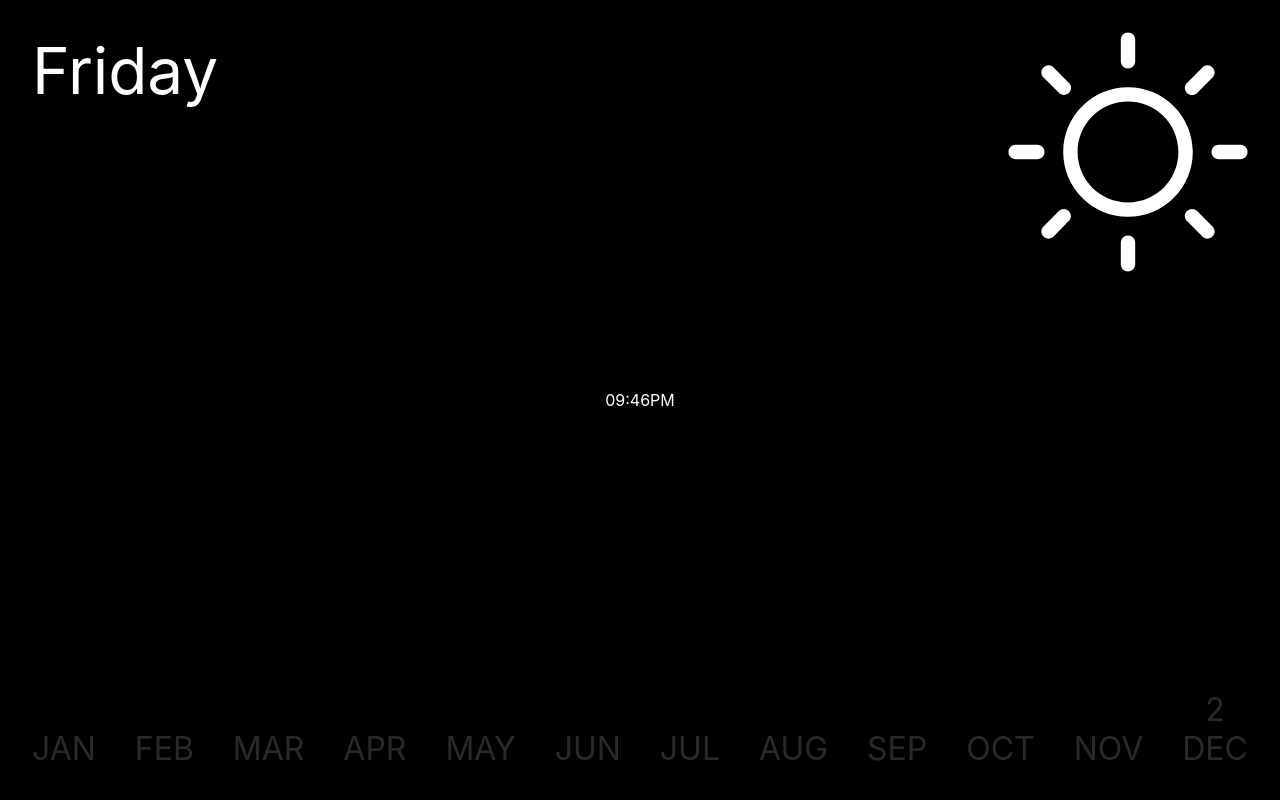
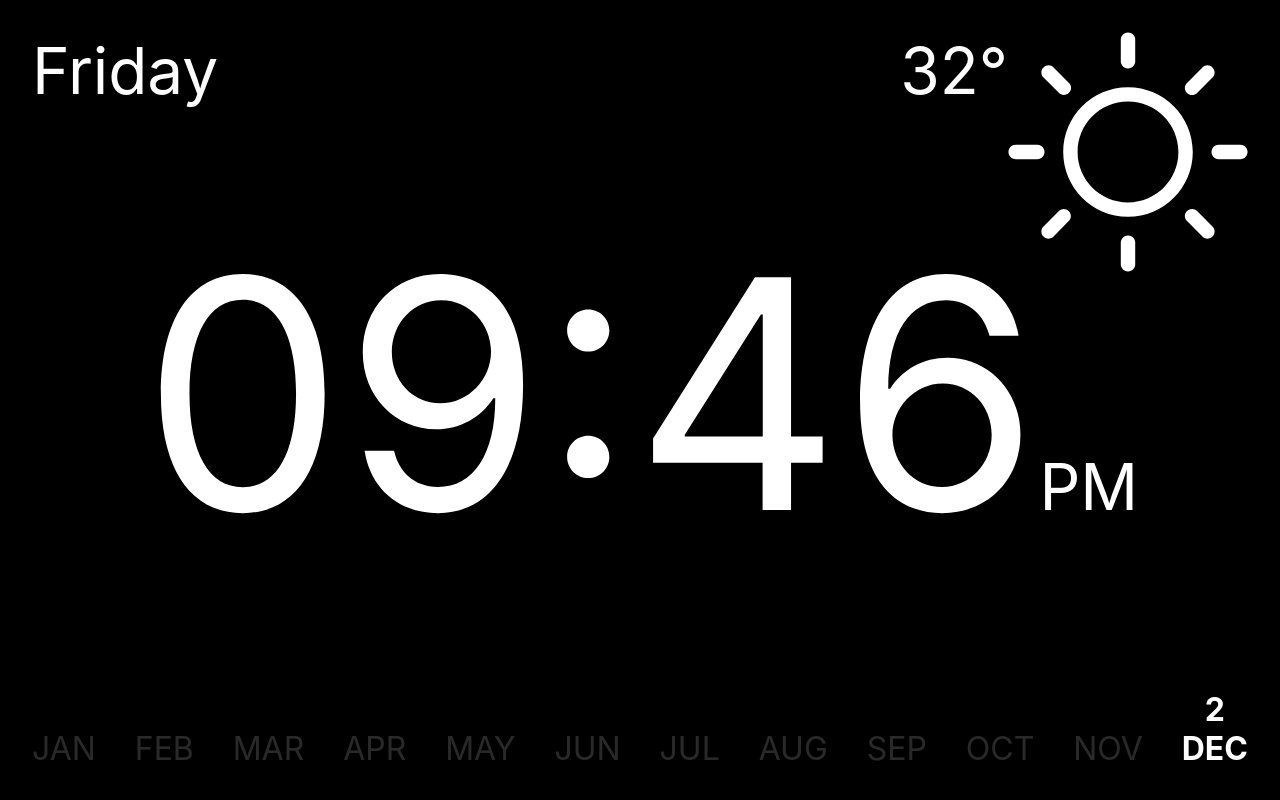
Before and after one commit to ghking/Hood, a plain HTML site: page index.html in a window 1280 px wide. Drawn offline with nearby package versions, Linux system fonts and the light colour scheme.

Commit message:
css fixes

```diff
--- a/css/index.css
+++ b/css/index.css
@@ -10,16 +10,26 @@ body
 
 /* Top */
 
+#top
+{
+	height: 64px;
+}
+
 #day
 {
 	font-size: 64px;
 }
 
+#temperature
+{
+	font-size: 64px;
+
+	float: right;
+}
+
 #weather
 {
-	position: absolute;
-	top: 0px;
-	right: 0px;
+	float: right;
 	width: 240px;
 	height: 240px;
 }
@@ -32,12 +42,12 @@ body
 	justify-content: center;
 }
 
-#clock > #time
+#clock-time
 {
 	font-size: 320px;s
 }
 
-#clock > #period
+#clock-period
 {
 	font-size: 64px;
 }
@@ -62,7 +72,7 @@ body
 	font-size: 32px;
 }
 
-.month.highlighted
+.month-highlighted
 {
 	font-weight: bold;
 	opacity: 1;
--- a/index.html
+++ b/index.html
@@ -18,8 +18,9 @@
 	<body>
 
 		<div id="top">
-			<div id="day">Wednesday</div>
+			<span id="day">Wednesday</span>
 			<img id="weather" src="assets/sunny.svg"/>
+			<span id="temperature">32°</span>
 		</div>
 
 		<div id="middle">
```
